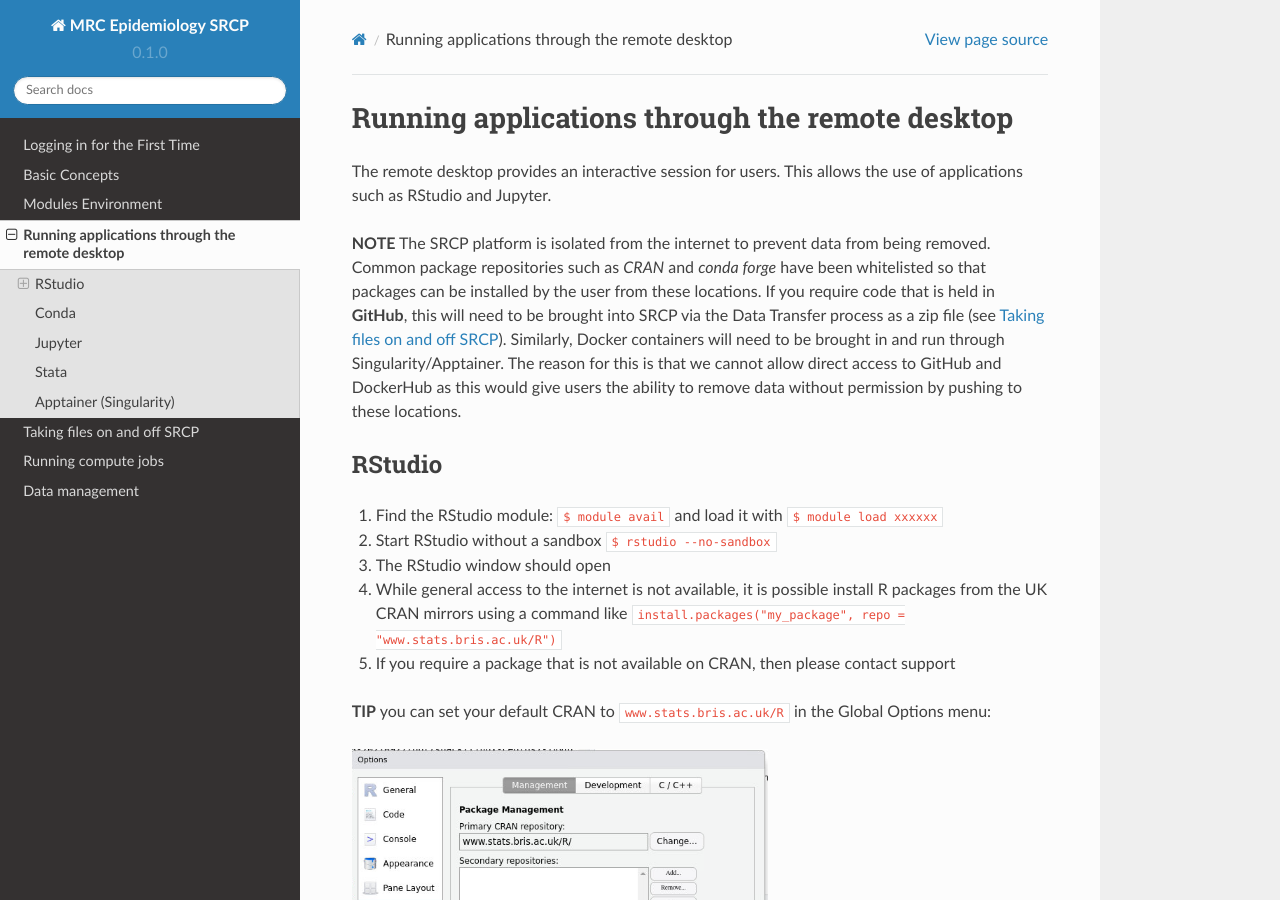
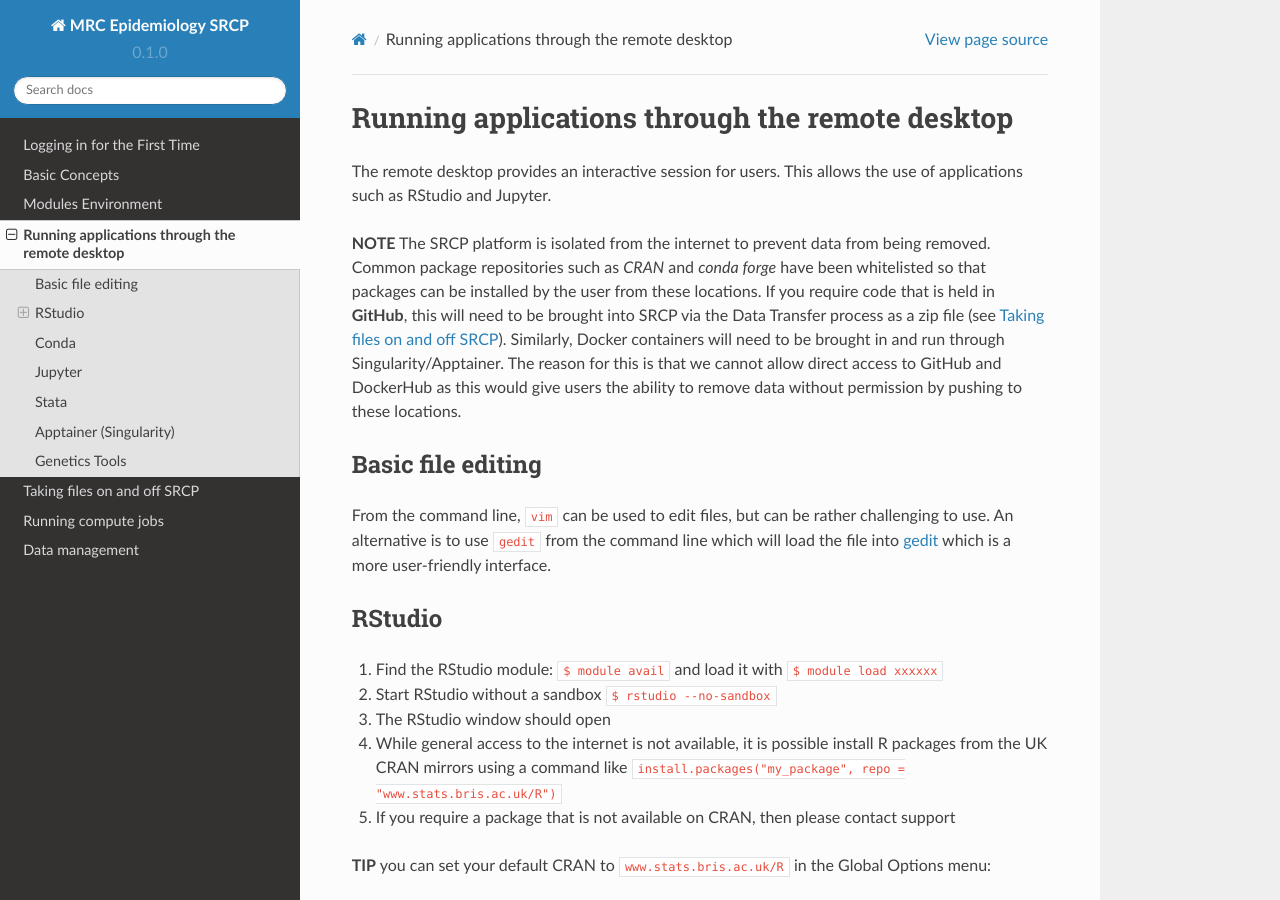
Before and after one commit to epi-analysis/SRCP_docs, a Sphinx documentation site: the page built from docs/source/03-Running-applications-through-the-remote-desktop.rst, in a window 1280 px wide and 900 px high. Built offline with Sphinx 7.4.7 and the Read the Docs theme 2.0.0, drawn with Linux system fonts in a browser that asks for light colours; some of the changed text lies outside the part shown.

Commit message:
Update 03-Running-applications-through-the-remote-desktop.rst

```diff
--- a/docs/source/03-Running-applications-through-the-remote-desktop.rst
+++ b/docs/source/03-Running-applications-through-the-remote-desktop.rst
@@ -4,6 +4,10 @@
 The remote desktop provides an interactive session for users. This allows the use of applications such as RStudio and Jupyter.
 
 **NOTE** The SRCP platform is isolated from the internet to prevent data from being removed. Common package repositories such as *CRAN* and *conda forge* have been whitelisted so that packages can be installed by the user from these locations. If you require code that is held in **GitHub**, this will need to be brought into SRCP via the Data Transfer process as a zip file (see :ref:`data-transfer`). Similarly, Docker containers will need to be brought in and run through Singularity/Apptainer. The reason for this is that we cannot allow direct access to GitHub and DockerHub as this would give users the ability to remove data without permission by pushing to these locations.
+
+Basic file editing
+------------------
+From the command line, ``vim`` can be used to edit files, but can be rather challenging to use. An alternative is to use ``gedit`` from the command line which will load the file into `gedit <https://help.gnome.org/users/gedit/stable/>`__ which is a more user-friendly interface.
 
 RStudio
 -------
@@ -68,3 +72,7 @@
 ::
 
 $ apptainer exec lolcow_latest.sif cowsay moo
+
+Genetics Tools
+--------------
+PLINK, vcftools, bcftools, shapeit
```
